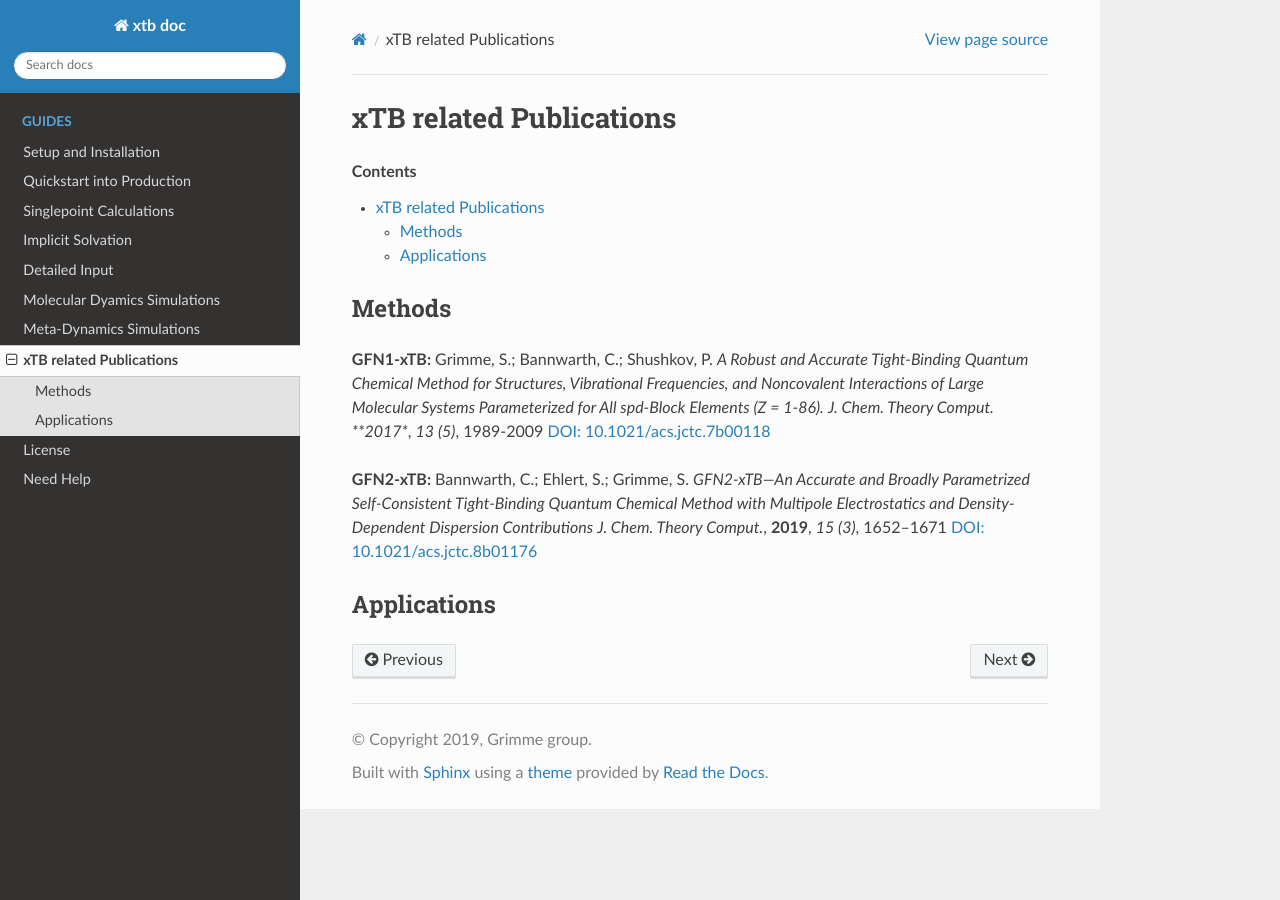
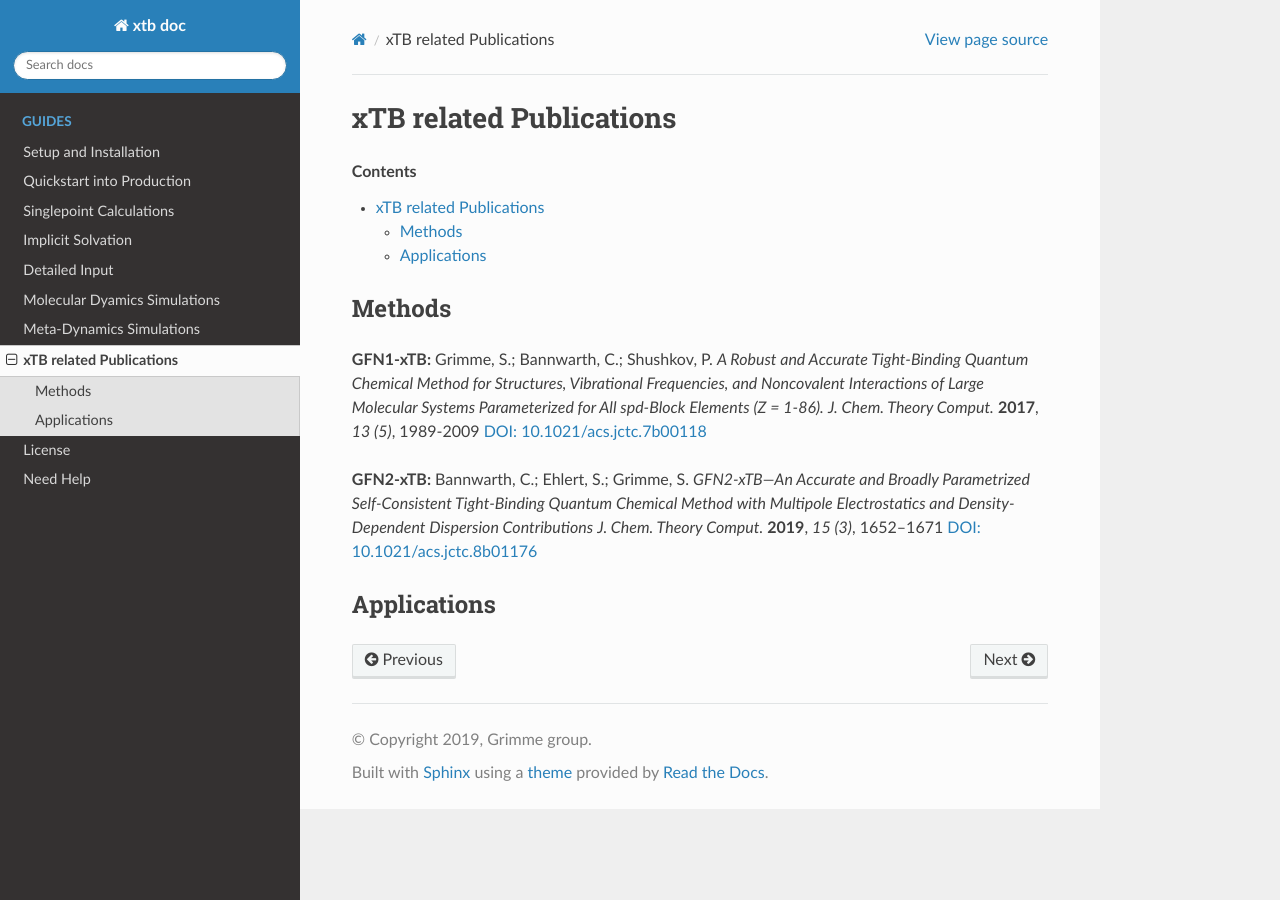
Before and after one commit to grimme-lab/xtb_docs, a Sphinx documentation site: the page built from source/xtbrelatedrefs.rst, in a window 1280 px wide. Built offline with Sphinx 7.4.7 and the Read the Docs theme 2.0.0, drawn with Linux system fonts in a browser that asks for light colours.

```diff
--- a/source/xtbrelatedrefs.rst
+++ b/source/xtbrelatedrefs.rst
@@ -14,12 +14,12 @@ Methods
 **GFN1-xTB:** Grimme, S.; Bannwarth, C.; Shushkov, P. *A Robust and Accurate Tight-Binding
 Quantum Chemical Method for Structures, Vibrational Frequencies, and Noncovalent Interactions
 of Large Molecular Systems Parameterized for All spd-Block Elements (Z = 1-86).*
-*J. Chem. Theory Comput. **2017**, *13 (5)*, 1989-2009
+*J. Chem. Theory Comput.* **2017**, *13 (5)*, 1989-2009
 `DOI: 10.1021/acs.jctc.7b00118 <https://pubs.acs.org/doi/10.1021/acs.jctc.7b00118>`_
 
 **GFN2-xTB:** Bannwarth, C.; Ehlert, S.; Grimme, S. *GFN2-xTB—An Accurate and Broadly Parametrized
 Self-Consistent Tight-Binding Quantum Chemical Method with Multipole Electrostatics and
-Density-Dependent Dispersion Contributions* *J. Chem. Theory Comput.*, **2019**, *15 (3)*, 1652–1671
+Density-Dependent Dispersion Contributions* *J. Chem. Theory Comput.* **2019**, *15 (3)*, 1652–1671
 `DOI: 10.1021/acs.jctc.8b01176 <https://pubs.acs.org/doi/10.1021/acs.jctc.8b01176>`_
 
 Applications
```
